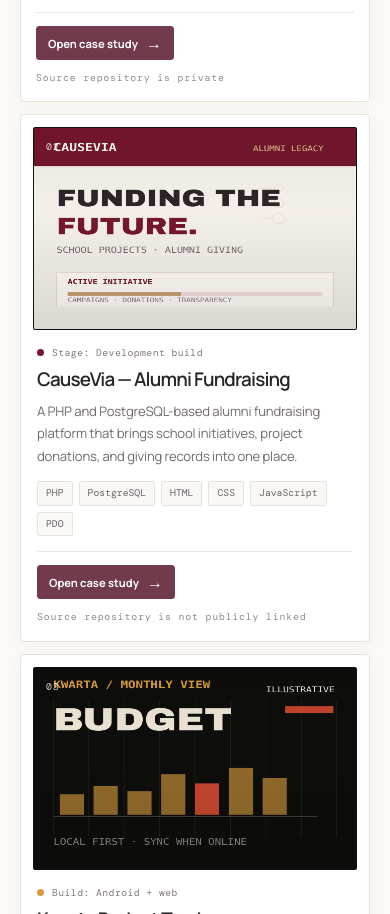
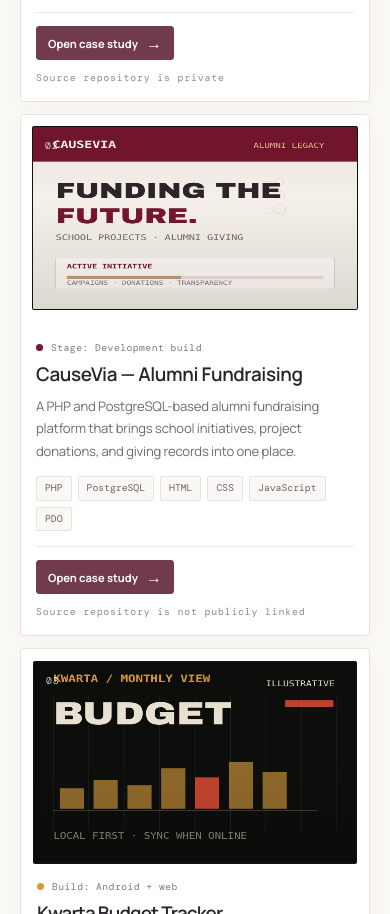
Before and after one commit to msreaamparo-wq/Portfolio, a plain HTML site: page index.html in a window 390 px wide. Shown: the part 1709-2623 px from the top of the page. Drawn offline with nearby package versions, Linux system fonts and the light colour scheme.

Commit message:
Feature CauseVia with consistent responsive project layout

```diff
--- a/css/style.css
+++ b/css/style.css
@@ -160,7 +160,7 @@ html.rv .display .wd,html.rv [data-reveal]{opacity:1;transform:none;filter:none}
   transform:none!important;opacity:1!important;transition:transform .22s,border-color .22s,box-shadow .22s;
 }
 .panel:hover{transform:translateY(-3px)!important;border-color:#cdb5b6;box-shadow:0 14px 34px rgba(49,39,43,.09)}
-.panel:first-child{
+.panel:first-child,.panel:nth-child(2){
   grid-column:span 2;display:grid;grid-template-columns:minmax(0,1.12fr) minmax(0,.88fr);
   gap:24px;align-items:center;padding:14px;
 }
@@ -168,18 +168,18 @@ html.rv .display .wd,html.rv [data-reveal]{opacity:1;transform:none;filter:none}
   position:relative;aspect-ratio:16/10;overflow:hidden;width:100%;border-radius:2px;
   border:1px solid rgba(30,26,28,.09);background:#121212;cursor:pointer;
 }
-.panel:first-child .panel-media{aspect-ratio:5/4}
+.panel:first-child .panel-media,.panel:nth-child(2) .panel-media{aspect-ratio:5/4}
 .panel-media canvas{display:block;width:100%;height:100%}
 .panel-media .spot{position:absolute;inset:0;opacity:0;background:radial-gradient(220px circle at var(--sx,50%) var(--sy,50%),rgba(217,134,92,.15),transparent 70%);pointer-events:none}
 .panel-media:hover .spot{opacity:1}
 .panel-media::after{content:"";position:absolute;inset:0;background:linear-gradient(180deg,rgba(0,0,0,.05),transparent 40%,rgba(0,0,0,.1));pointer-events:none}
 .panel-idx{position:absolute;left:12px;top:11px;z-index:2;color:rgba(255,255,255,.78);font-size:.61rem}
 .panel-info{display:flex;flex:1;flex-direction:column;padding:16px 4px 4px}
-.panel:first-child .panel-info{padding:15px 12px}
+.panel:first-child .panel-info,.panel:nth-child(2) .panel-info{padding:15px 12px}
 .meta{display:flex;align-items:center;gap:8px;margin-bottom:9px;color:#82777d;font:400 .61rem/1.4 var(--mono);letter-spacing:.045em}
 .meta .dot{width:7px;height:7px;display:inline-block;border-radius:50%;background:var(--accent,var(--clay))}
 .panel-title{margin:0 0 8px;color:var(--ink);font:600 clamp(1.18rem,2vw,1.48rem)/1.25 var(--sans);letter-spacing:-.045em;text-transform:none;overflow-wrap:anywhere}
-.panel:first-child .panel-title{font:400 clamp(1.8rem,3vw,2.7rem)/1.08 var(--display);letter-spacing:-.02em}
+.panel:first-child .panel-title,.panel:nth-child(2) .panel-title{font:400 clamp(1.8rem,3vw,2.7rem)/1.08 var(--display);letter-spacing:-.02em}
 .panel-desc{max-width:58ch;margin:0 0 14px;color:#716970;font-size:.86rem;line-height:1.7}
 .tags{display:flex;flex-wrap:wrap;gap:6px;margin-top:auto}
 .tags li,.chip-static{
@@ -306,7 +306,7 @@ html.rv .display .wd,html.rv [data-reveal]{opacity:1;transform:none;filter:none}
 @media(max-width:920px){
   .hero-grid{grid-template-columns:minmax(0,1fr) 300px;gap:38px}
   .mega{font-size:clamp(4.2rem,9.3vw,7.1rem)}
-  .panel:first-child{gap:17px}
+  .panel:first-child,.panel:nth-child(2){gap:17px}
   .timeline,.tk-groups{grid-template-columns:repeat(2,minmax(0,1fr))}
 }
 @media(max-width:700px){
@@ -343,10 +343,10 @@ html.rv .display .wd,html.rv [data-reveal]{opacity:1;transform:none;filter:none}
   .head{margin-bottom:25px}
   .display{font-size:2.15rem}
   .rail{grid-template-columns:1fr;gap:12px}
-  .panel:first-child{grid-column:1;display:flex;padding:11px}
-  .panel:first-child .panel-media{aspect-ratio:16/9}
-  .panel:first-child .panel-info{padding:14px 4px 4px}
-  .panel-title,.panel:first-child .panel-title{font:600 1.18rem/1.25 var(--sans)}
+  .panel:first-child,.panel:nth-child(2){grid-column:1;display:flex;padding:11px}
+  .panel:first-child .panel-media,.panel:nth-child(2) .panel-media{aspect-ratio:16/9}
+  .panel:first-child .panel-info,.panel:nth-child(2) .panel-info{padding:14px 4px 4px}
+  .panel-title,.panel:first-child .panel-title,.panel:nth-child(2) .panel-title{font:600 1.18rem/1.25 var(--sans)}
   .panel-desc{font-size:.82rem}
   .timeline,.tk-groups,.about-cols{grid-template-columns:1fr}
   .about-cols{gap:12px}
```
